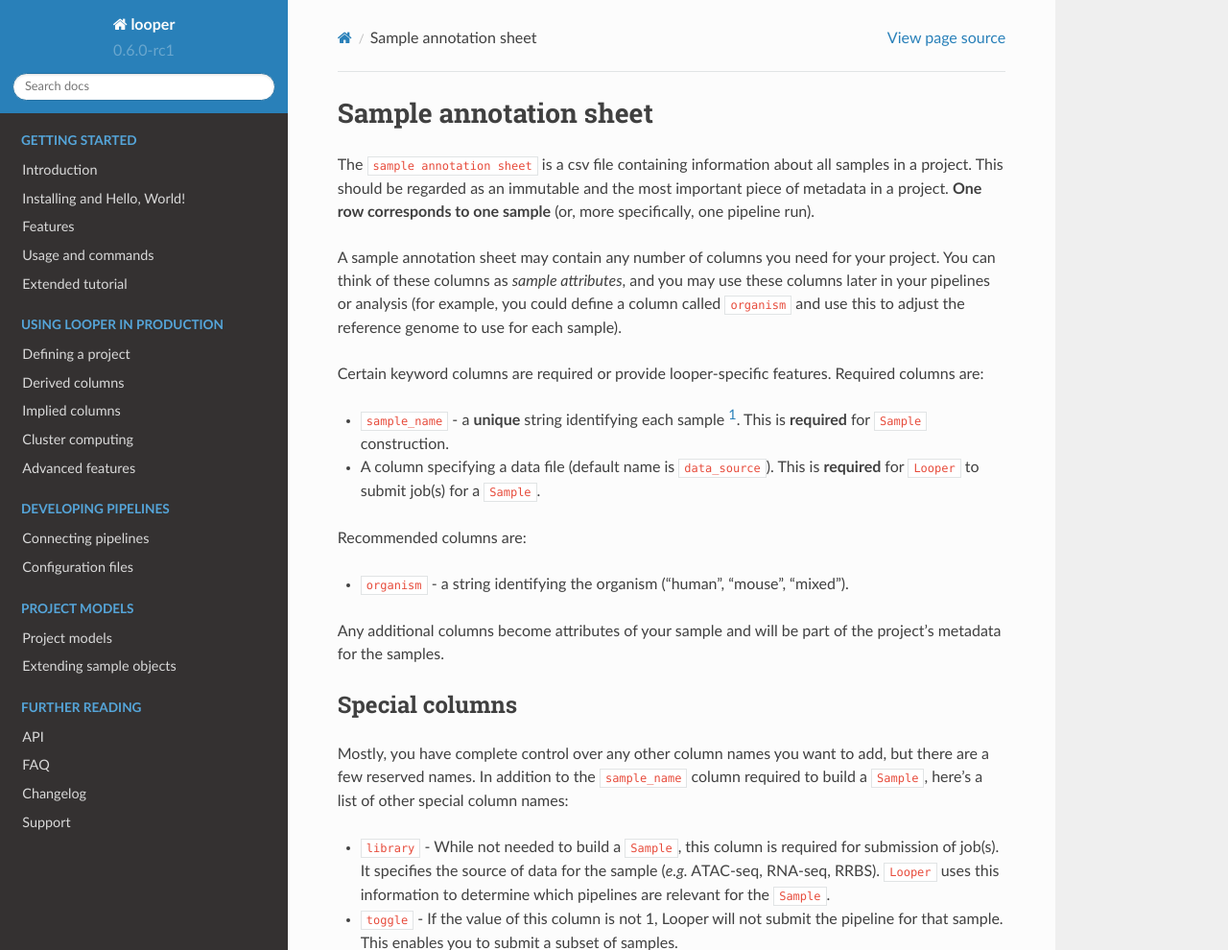
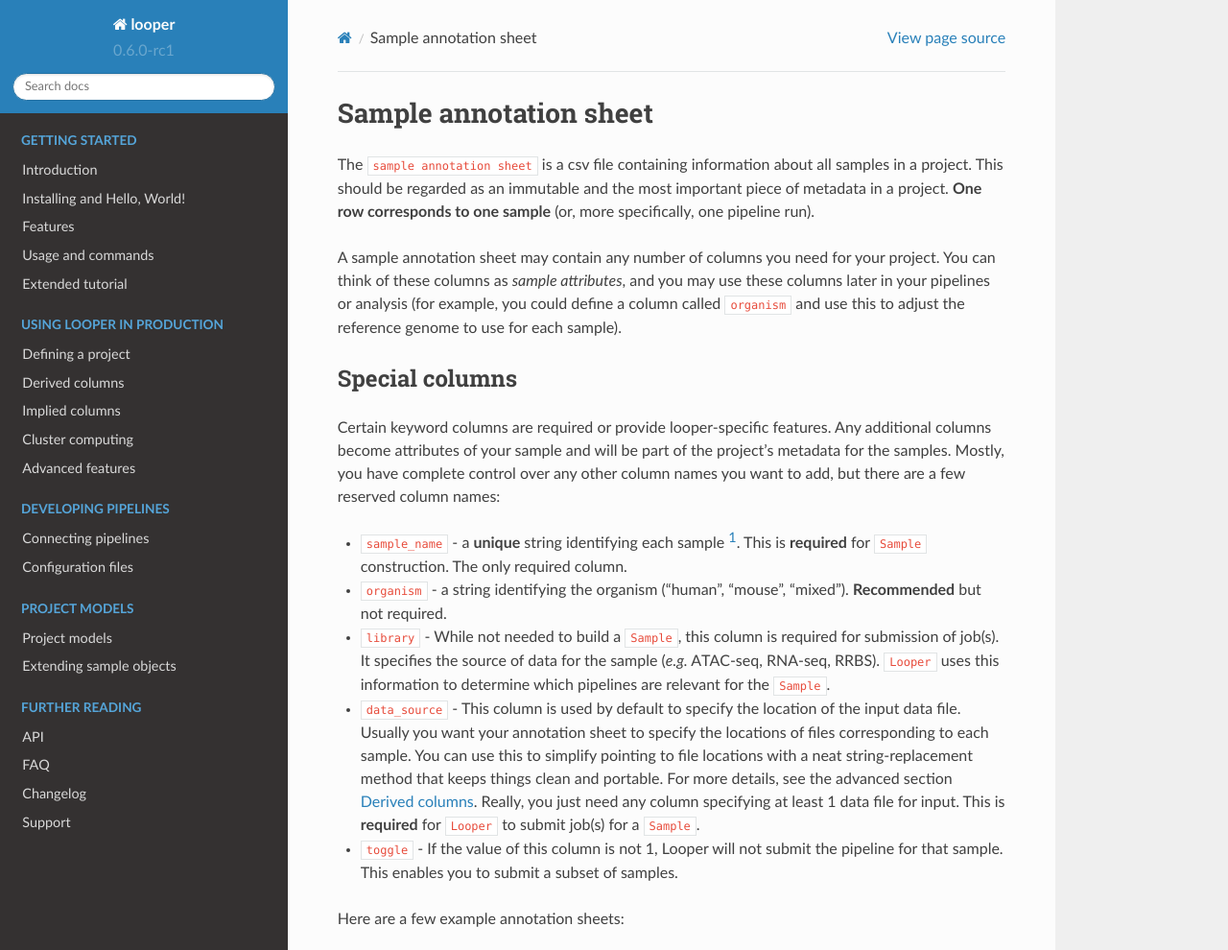
Before and after one commit to pepkit/peppy, a Sphinx documentation site: the page built from doc/source/sample-annotation-sheet.rst, in a window 1280 px wide and 1400 px high, cut to the strip 0-990 px from the top of the window. Shown: the whole strip at 96% size. Built offline with Sphinx 7.4.7 and the Read the Docs theme 2.0.0, drawn with Linux system fonts in a browser that asks for light colours.

Commit message:
Clarify docs

```diff
--- a/doc/source/changelog.rst
+++ b/doc/source/changelog.rst
@@ -18,6 +18,8 @@
   - Changed
 
     - Changed LOOPERENV environment variable to PEPENV, generalizing it to generic models
+
+    - Changed name of ``pipelines_dir`` to ``pipeline_interfaces`` (but maintained backwards compatibility for now).
 
     - Changed name of ``run`` column to ``toggle``, since ``run`` can also refer to a sequencing run.
 
--- a/doc/source/sample-annotation-sheet.rst
+++ b/doc/source/sample-annotation-sheet.rst
@@ -6,27 +6,21 @@
 
 A sample annotation sheet may contain any number of columns you need for your project. You can think of these columns as `sample attributes`, and you may use these columns later in your pipelines or analysis (for example, you could define a column called ``organism`` and use this to adjust the reference genome to use for each sample).
 
-Certain keyword columns are required or provide looper-specific features. Required columns are:
-
-- ``sample_name`` - a **unique** string identifying each sample [1]_. This is **required** for ``Sample`` construction.
-
-- A column specifying a data file (default name is ``data_source``). This is **required** for ``Looper`` to submit job(s) for a ``Sample``.
-
-Recommended columns are:
-
-- ``organism`` - a string identifying the organism ("human", "mouse", "mixed").
-
-Any additional columns become attributes of your sample and will be part of the project's metadata for the samples.
-
 Special columns
 """"""""""""""""""""""""""""""""""""""""""""""""""
-Mostly, you have complete control over any other column names you want to add, but there are a few reserved names. In addition to the ``sample_name`` column required to build a ``Sample``, here's a list of other special column names:
+
+Certain keyword columns are required or provide looper-specific features. Any additional columns become attributes of your sample and will be part of the project's metadata for the samples. Mostly, you have complete control over any other column names you want to add, but there are a few reserved column names:
+
+- ``sample_name`` - a **unique** string identifying each sample [1]_. This is **required** for ``Sample`` construction.  The only required column.
+
+- ``organism`` - a string identifying the organism ("human", "mouse", "mixed"). **Recommended** but not required.
 
 - ``library`` - While not needed to build a ``Sample``, this column is required for submission of job(s). It specifies the source of data for the sample (*e.g.* ATAC-seq, RNA-seq, RRBS). ``Looper`` uses this information to determine which pipelines are relevant for the ``Sample``.
 
+- ``data_source`` - This column is used by default to specify the location of the input data file. Usually you want your annotation sheet to specify the locations of files corresponding to each sample. You can use this to simplify pointing to file locations with a neat string-replacement method that keeps things clean and portable. For more details, see the advanced section :ref:`advanced-derived-columns`. Really, you just need any column specifying at least 1 data file for input. This is **required** for ``Looper`` to submit job(s) for a ``Sample``.
+
 - ``toggle`` - If the value of this column is not 1, Looper will not submit the pipeline for that sample. This enables you to submit a subset of samples.
 
-- ``data_source`` - This column is used by default to specify the location of the input data file. Usually you want your annotation sheet to specify the locations of files corresponding to each sample. You can use this to simplify pointing to file locations with a neat string-replacement method that keeps things clean and portable. For more details, see the advanced section :ref:`advanced-derived-columns`.
 
 Here are a few example annotation sheets:
 
```
Also changed, not shown: other parts of doc/source/changelog.rst (+2 -2 lines).
